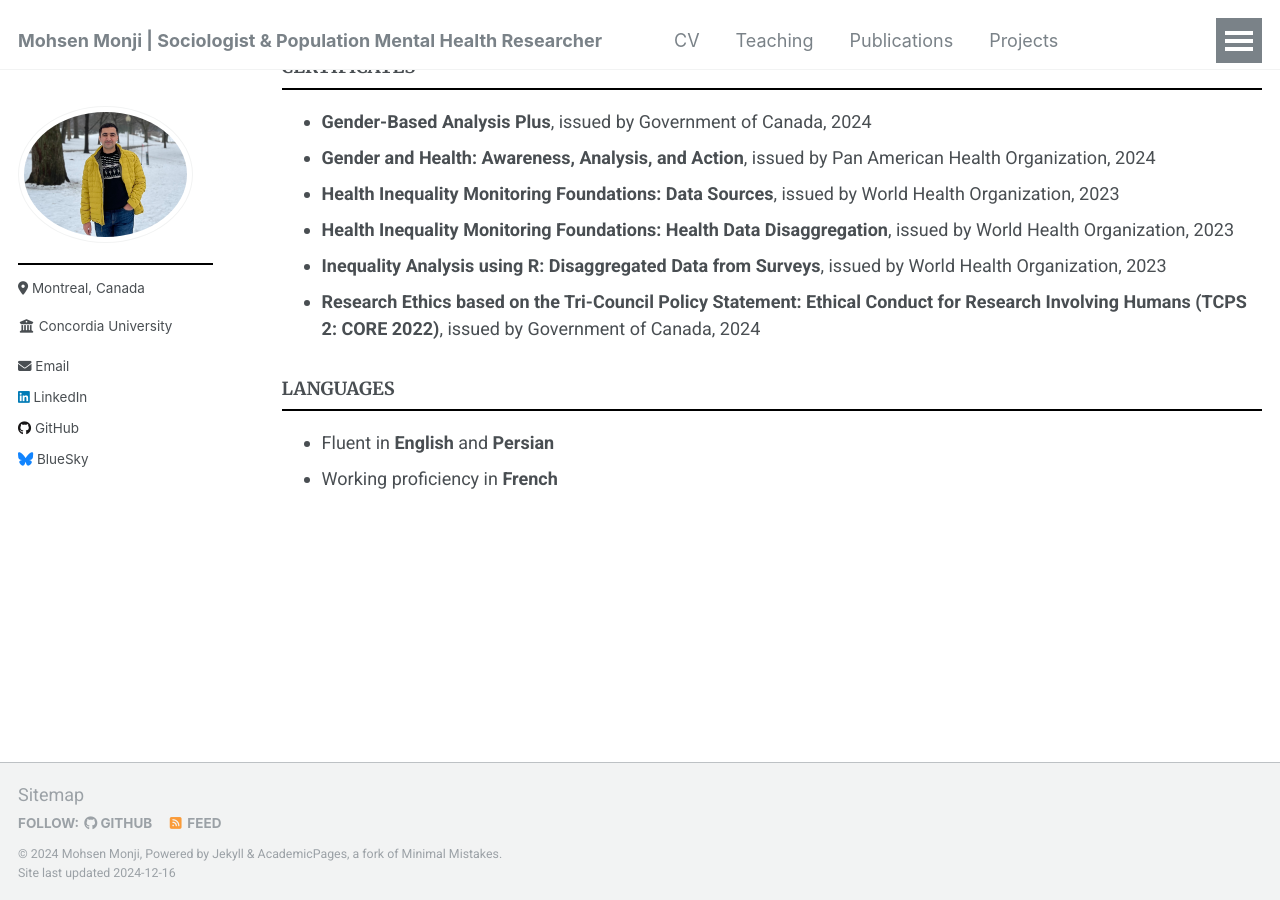
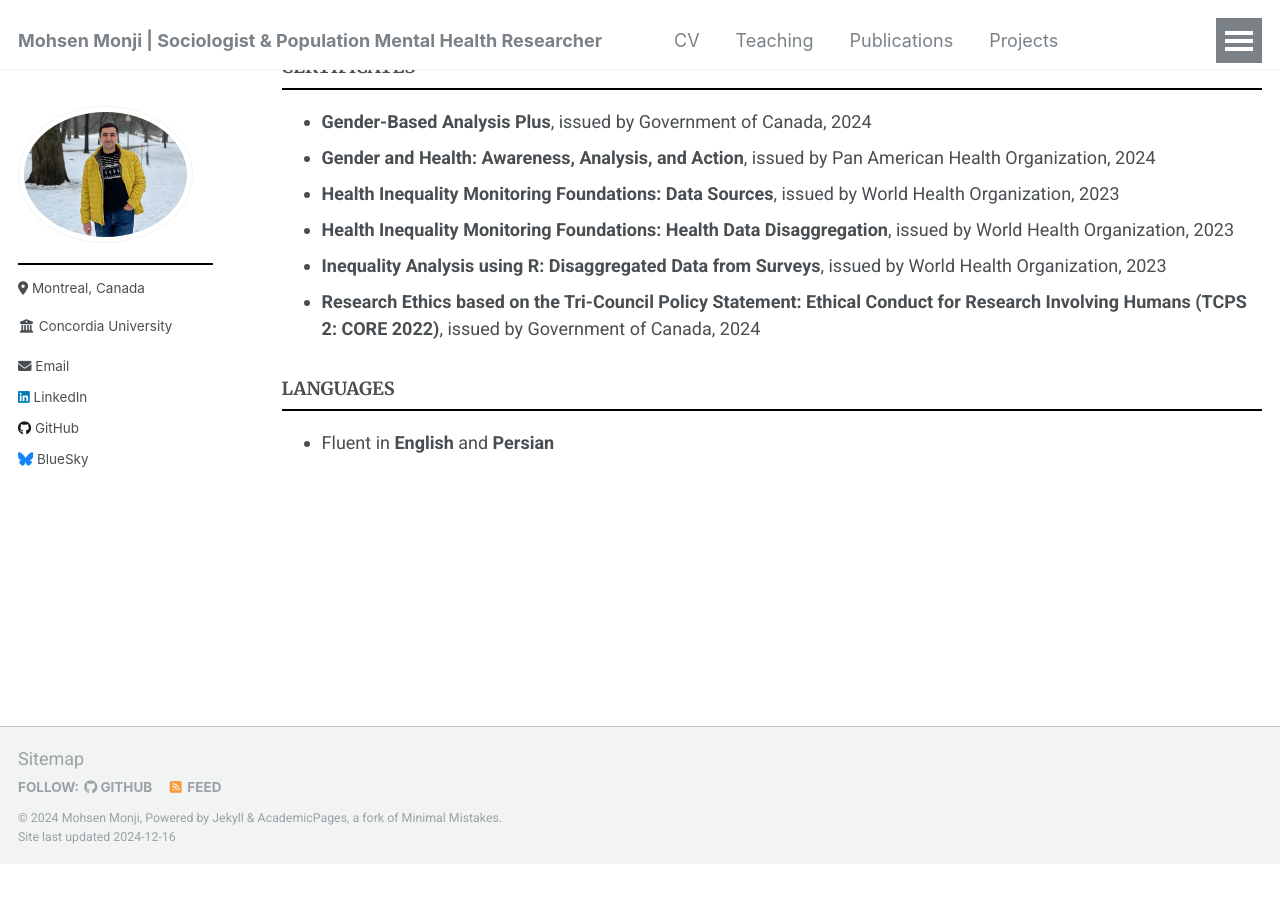
Before and after one commit to Mohsnmonji/mohsnmonji.github.io, a Jekyll site: the page built from _pages/Curriculum Vitae.md, in a window 1280 px wide and 900 px high, scrolled down 3912 px. Built offline with Jekyll 4.4.1, drawn with Linux system fonts in a browser that asks for light colours; after the commit the page ends 4776 px from its top, so only the background shows below that.

Commit message:
Update Curriculum Vitae.md

```diff
--- a/_pages/Curriculum Vitae.md
+++ b/_pages/Curriculum Vitae.md
@@ -143,4 +143,3 @@ redirect_from:
 
 ### **LANGUAGES**
 - Fluent in **English** and **Persian**
-- Working proficiency in **French**
```
